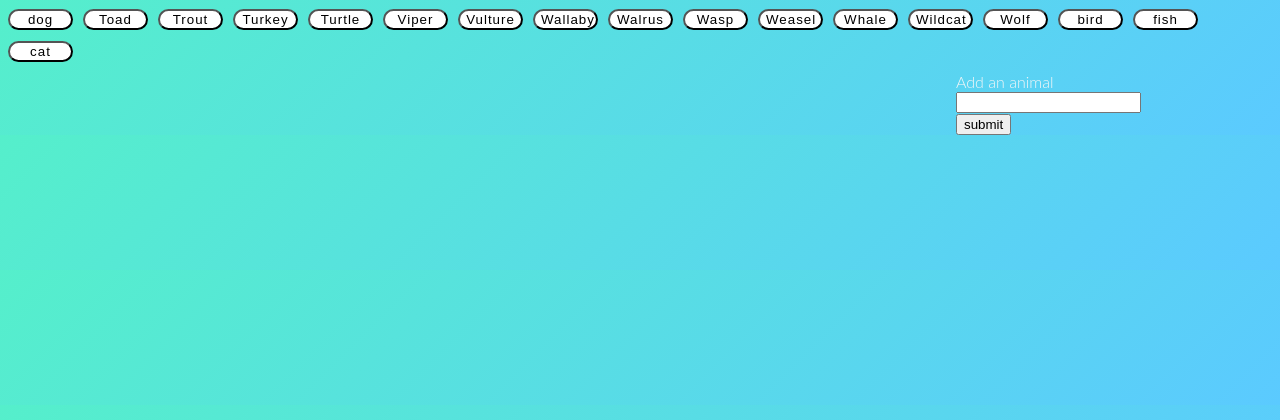
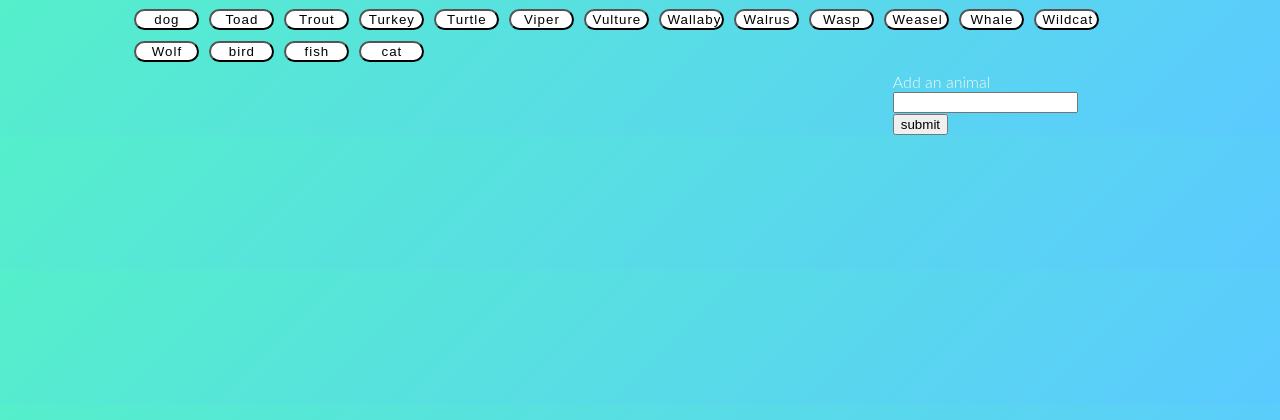
Before and after one commit to linhng15/-GIPHY-API, a PHP site: page / in a window 1280 px wide. Shown: the top 420 px of the page. Run offline with PHP 8.4, Linux system fonts and the light colour scheme; some libraries are stand-ins or nearby versions.

Commit message:
just fixing a little css

```diff
--- a/assets/css/style.css
+++ b/assets/css/style.css
@@ -4,11 +4,13 @@ body {
   font-family: 'Lato', sans-serif;
   font-weight: 300;
 }
+
+.div-no-block {
+	display: inline;
 }
 
-
 .container {
-	width: 90%;
+	width: 80%;
 	height: auto;
 	margin: 0 auto;
 }
@@ -28,10 +30,6 @@ body {
 }
 
 
-input#addAnimal{
-	margin top: 10px;
-}
-
 div.animalInputWrapper.wrapper{
 	float: right;
 	width: 25%;
--- a/assets/javascript/giphy.js
+++ b/assets/javascript/giphy.js
@@ -119,8 +119,3 @@ $(document).on('click', '.gif', function() {
     $(this).attr("data-state", "still");
   };
 });
-
-
-
-
-// // =============================================
--- a/index.html
+++ b/index.html
@@ -20,7 +20,7 @@
 			</form>
 		</div>
 
-	  	<div id="gifs-appear-here"></div>
+	  	<div id="gifs-appear-here" class="div-no-block"></div>
 	</div>
 
 	<script src="https://code.jquery.com/jquery-2.1.3.min.js"></script>
```
